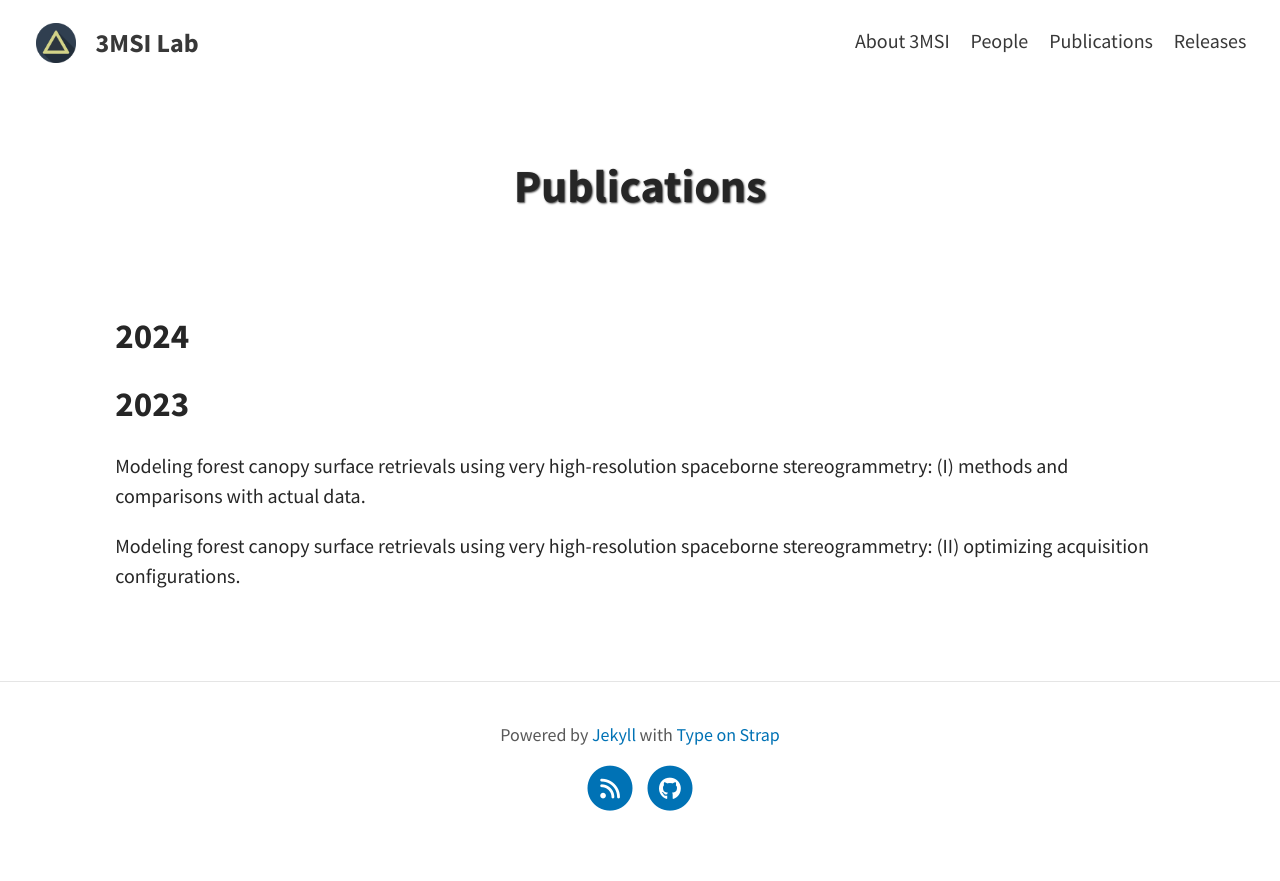
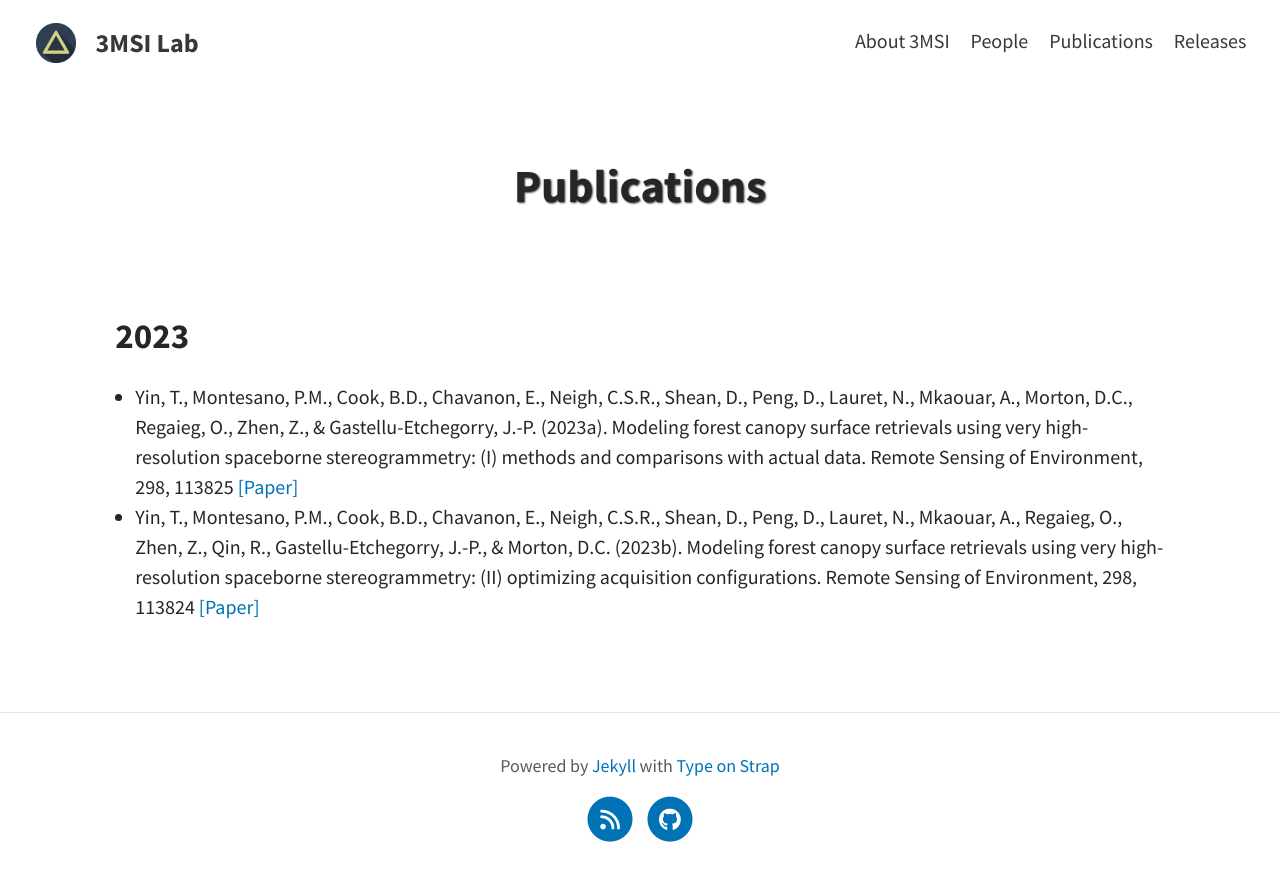
Before and after one commit to ZhouCailin/yinlab, a Jekyll site: the page built from pages/publications.md, in a window 1280 px wide. Shown: the top 881 px of the page. Built offline with Jekyll 4.4.1, drawn with Linux system fonts in a browser that asks for light colours; a script that is not in the unit is left out.

Commit message:
Update publications.md

```diff
--- a/pages/publications.md
+++ b/pages/publications.md
@@ -4,10 +4,6 @@ title: Publications
 ---
 
 
-## 2024
-
-
 ## 2023
-Modeling forest canopy surface retrievals using very high-resolution spaceborne stereogrammetry: (I) methods and comparisons with actual data.
-
-Modeling forest canopy surface retrievals using very high-resolution spaceborne stereogrammetry: (II) optimizing acquisition configurations.
+- Yin, T., Montesano, P.M., Cook, B.D., Chavanon, E., Neigh, C.S.R., Shean, D., Peng, D., Lauret, N., Mkaouar, A., Morton, D.C., Regaieg, O., Zhen, Z., & Gastellu-Etchegorry, J.-P. (2023a). Modeling forest canopy surface retrievals using very high-resolution spaceborne stereogrammetry: (I) methods and comparisons with actual data. Remote Sensing of Environment, 298, 113825 [[Paper]](https://www.sciencedirect.com/science/article/pii/S0034425723003760#f0040)
+- Yin, T., Montesano, P.M., Cook, B.D., Chavanon, E., Neigh, C.S.R., Shean, D., Peng, D., Lauret, N., Mkaouar, A., Regaieg, O., Zhen, Z., Qin, R., Gastellu-Etchegorry, J.-P., & Morton, D.C. (2023b). Modeling forest canopy surface retrievals using very high-resolution spaceborne stereogrammetry: (II) optimizing acquisition configurations. Remote Sensing of Environment, 298, 113824 [[Paper]](https://www.sciencedirect.com/science/article/pii/S0034425723003759#f0005)
```
